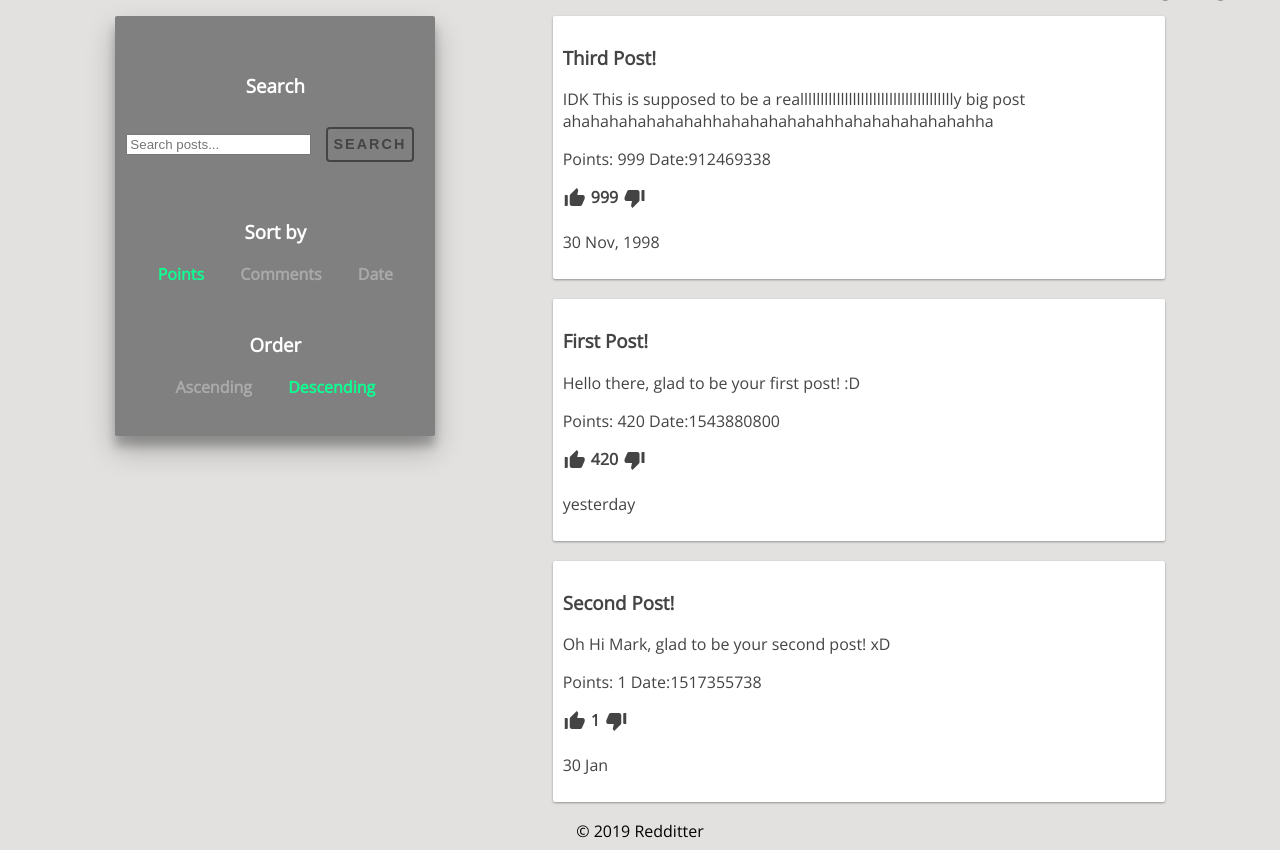
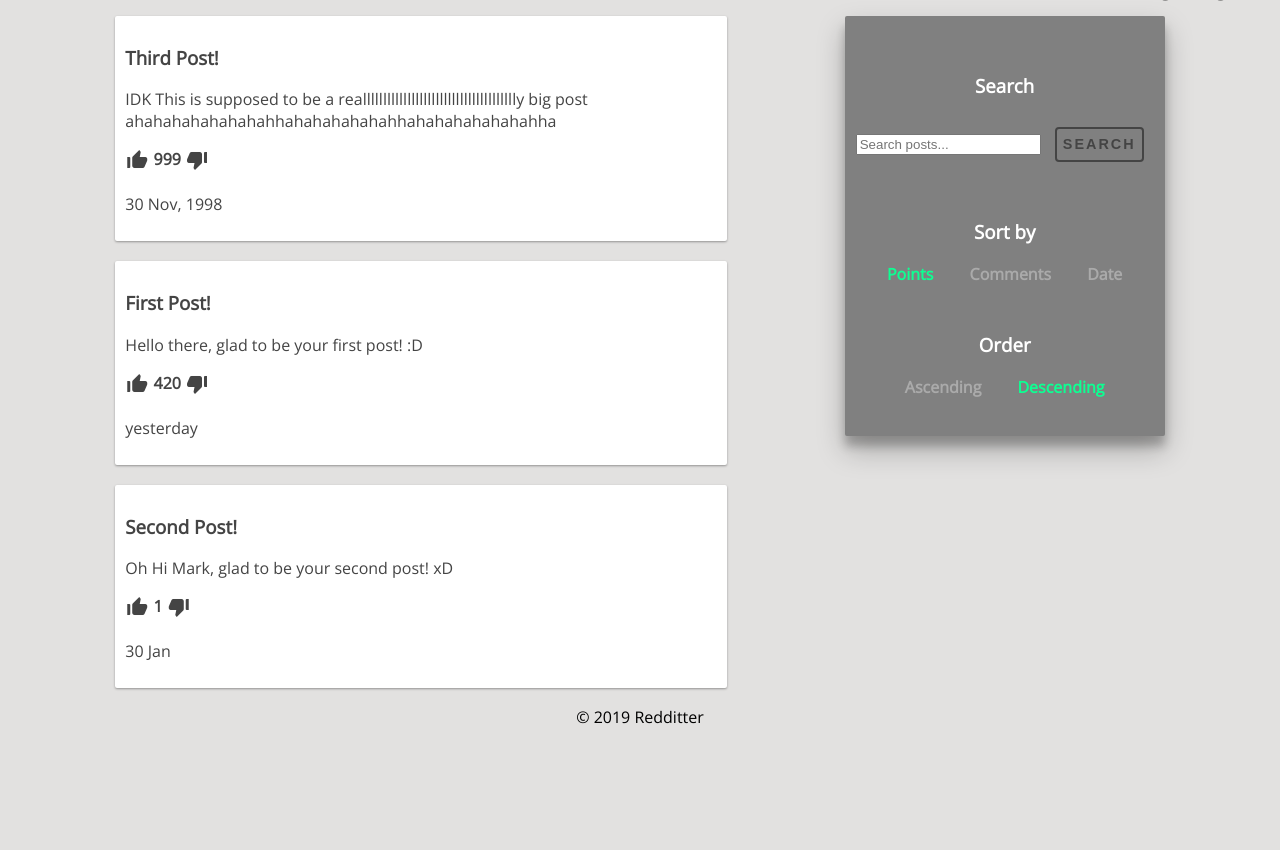
Before and after one commit to Rockdell/3LTW, a PHP site: page /pages/feed.php in a window 1280 px wide. Shown: the part 59-909 px from the top of the page. After the commit the page ends 783 px from the top, so only its background shows below. Run offline with PHP 8.4, Linux system fonts and the light colour scheme; data comes from the database, SQL or seed files in the repository; data that the repository does not hold is empty.

Commit message:
Last fixes.

```diff
--- a/pages/feed.php
+++ b/pages/feed.php
@@ -10,8 +10,8 @@
 
 <div class="page">
 	<?php
+		include_once($_SERVER["DOCUMENT_ROOT"]."/templates/components/list-posts.php");
 		include_once($_SERVER["DOCUMENT_ROOT"]."/templates/components/search-bar.php");
-		include_once($_SERVER["DOCUMENT_ROOT"]."/templates/components/list-posts.php");
 	?>
 </div>
 
--- a/templates/components/post.php
+++ b/templates/components/post.php
@@ -5,9 +5,6 @@
         <h1><?=$post["title"]?></h3>
         <section id="post-content">
             <p><?=$post["content"]?></p>
-        </section>
-        <section id="post-info">
-            <p>Points: <?=$post["points"]?> Date:<?=$post["postDate"]?></p>
         </section>
         <section id="post-comments">
             <?php foreach($comments as $comment) { ?>
```
